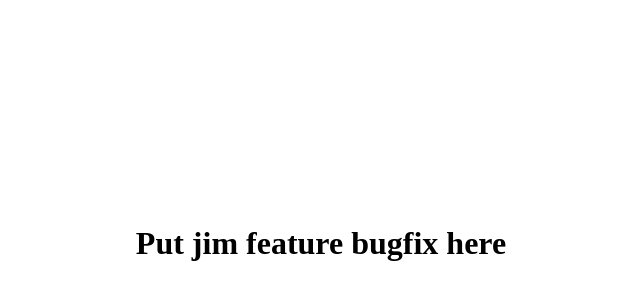
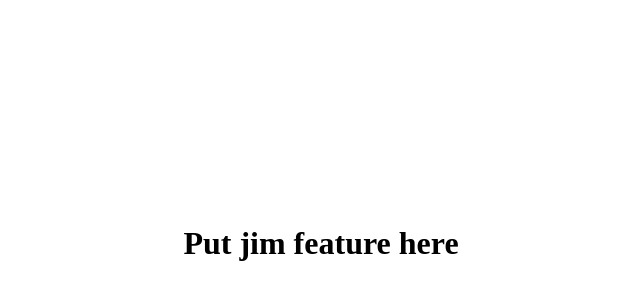
Before and after one commit to Snowflake-Revols/revol-github-lab, a plain HTML site: page index.html in a window 1280 px wide. Shown: the part 178-478 px from the top of the page, without its empty margins (319-959 px from the left). Drawn offline with Linux system fonts and the light colour scheme.

Commit message:
zebra change

```diff
--- a/index.html
+++ b/index.html
@@ -4,6 +4,6 @@
     <title>The Title</title>
   </head>
   <body>
-    <H1 style="position:absolute;top:50%;left:50%;transform:translate(-50%, -50%)">Put jim feature bugfix here
+    <H1 style="position:absolute;top:50%;left:50%;transform:translate(-50%, -50%)">Put jim feature here
   </body>
 </html>
```
